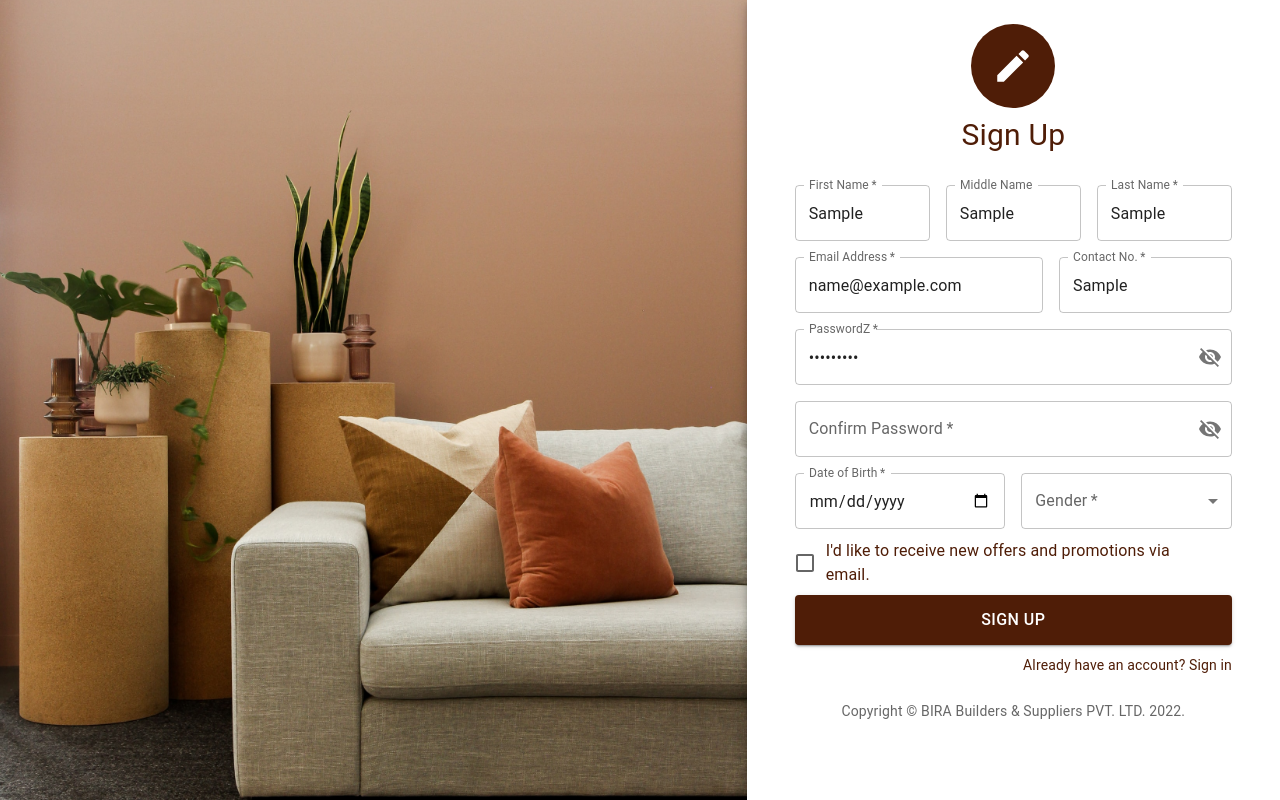
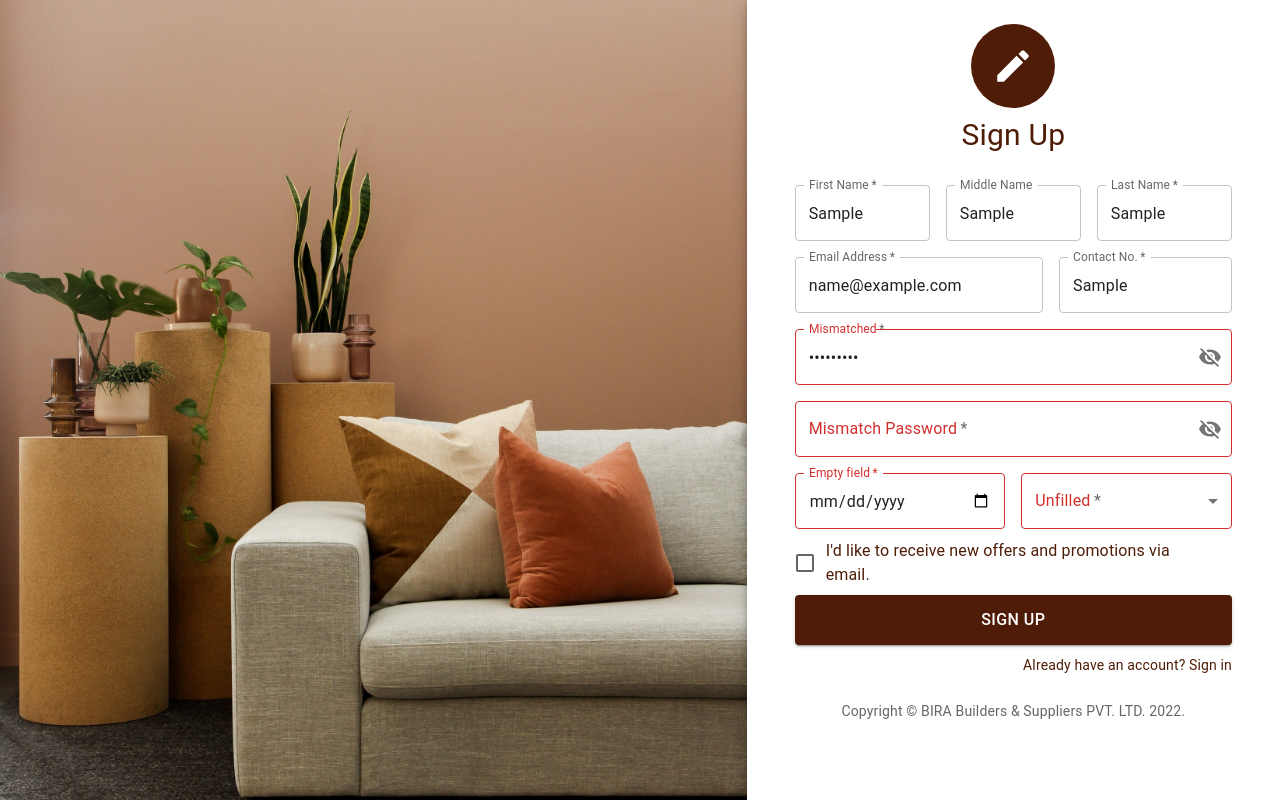
Before and after one commit to NalinMalla/BOSS, a React (Create React App) app: page /signUp in a window 1280 px wide. Both pictures are taken after typing "Sample", "Sample", "Sample", "name@example.com", "Sample", "Sample123" into the empty fields and a click on the button "SIGN UP". Built offline with nearby package versions, Linux system fonts and the light colour scheme; no server answers.

Commit message:
Update signUpPage.

```diff
--- a/src/components/signIn.js
+++ b/src/components/signIn.js
@@ -196,7 +196,7 @@ export default function SignIn() {
         <FormControl fullWidth variant="outlined" required sx={{ mt: 1 }}>
           <InputLabel htmlFor="outlined-adornment-password">
             {isCredentialsInvalid === true ? (
-              <span style={{ color: "#ef0000" }}>Password</span>
+              <span style={{ color: "#D32F2F" }}>Password</span>
             ) : (
               "Password"
             )}
@@ -226,7 +226,7 @@ export default function SignIn() {
 
         <p
           style={{
-            color: "#ef0000",
+            color: "#D32F2F",
             display: isCredentialsInvalid === false ? "none" : "flex",
             marginLeft: 2,
             fontWeight: 500,
--- a/src/screens/signInPage.js
+++ b/src/screens/signInPage.js
@@ -220,7 +220,7 @@ export default function SignInSide(props) {
             <FormControl fullWidth variant="outlined" required sx={{ mt: 1 }}>
               <InputLabel htmlFor="outlined-adornment-password">
                 {isCredentialsInvalid === true ? (
-                  <span style={{ color: "#ef0000" }}>Password</span>
+                  <span style={{ color: "#D32F2F" }}>Password</span>
                 ) : (
                   "Password"
                 )}
@@ -250,7 +250,7 @@ export default function SignInSide(props) {
 
             <p
               style={{
-                color: "#ef0000",
+                color: "#D32F2F",
                 display: isCredentialsInvalid === false ? "none" : "flex",
                 marginLeft: 2,
                 fontWeight: 500,
--- a/src/screens/signUpPage.js
+++ b/src/screens/signUpPage.js
@@ -22,6 +22,7 @@ import CreateIcon from "@mui/icons-material/Create";
 import MenuItem from "@mui/material/MenuItem";
 import Select from "@mui/material/Select";
 import axios from "axios";
+import { useNavigate } from "react-router-dom";
 
 import Colors from "../res/colors";
 import Images from "../res/images";
@@ -45,7 +46,6 @@ function Copyright(props) {
 }
 
 export default function SignUp() {
-
   const [firstName, setFirstName] = React.useState("");
   const [middleName, setMiddleName] = React.useState("");
   const [lastName, setLastName] = React.useState("");
@@ -61,9 +61,11 @@ export default function SignUp() {
   const [gender, setGender] = React.useState("");
   const [dateOfBirth, setDateOfBirth] = React.useState("");
 
-  const [receiveOffer, setReceiveOffer] = React.useState(true);
+  const [receiveOffer, setReceiveOffer] = React.useState(false); //Initially un-ticked
 
-  const [valid, setValid] = React.useState(false);
+  let [valid, setValid] = React.useState(true);
+
+  let navigate = useNavigate();
 
   const handleFirstNameChange = (event) => {
     setFirstName(event.target.value);
@@ -112,24 +114,14 @@ export default function SignUp() {
   };
 
   const handleClickReceiveOffer = () => {
-    receiveOffer = !receiveOffer;
-    console.log("receive Offer: " + receiveOffer);
+    setReceiveOffer(!receiveOffer);
+    console.log("receive Offer: " + receiveOffer); //logs incorrectly
   };
 
   const handleSubmit = (event) => {
     event.preventDefault();
-    // const data = new FormData(event.currentTarget);
 
     const user = {
-      // firstName: data.get("firstName"),
-      // middleName: data.get("middleName"),
-      // lastName: data.get("lastName"),
-      // email: data.get("email"),
-      // password: data.get("password"),
-      // dateOfBirth: data.get("date"),
-      // gender: data.get("gender"),
-      // receiveOffer: data.get("receiveOffer"),
-      // contact: data.get("contact"),
       firstName: firstName,
       middleName: middleName,
       lastName: lastName,
@@ -143,9 +135,23 @@ export default function SignUp() {
 
     console.log(user);
 
-    axios
-      .post("http://localhost:5000/users/add", user)
-      .then((res) => console.log(res.data));
+    axios.post("http://localhost:5000/users/add", user).then(
+      (res) => {
+        console.log(res.data);
+        console.log("Res");
+        setValid(true);
+        alert(
+          "SignUp form successfully submitted.\nClick Ok to redirect this page to LogIn."
+        );
+        navigate("/signIn");
+      },
+      (err) => {
+        console.log("Err");
+        setValid(false);
+      }
+    );
+
+    console.log("valid : " + valid);
   };
 
   return (
@@ -205,11 +211,15 @@ export default function SignUp() {
                   required
                   fullWidth
                   id="firstName"
-                  label={(firstName.trim() === "")&&(valid === false) ? "Empty Field" : "First Name"}
+                  label={
+                    firstName.trim() === "" && valid === false
+                      ? "Unfilled"
+                      : "First Name"
+                  }
                   autoFocus
                   value={firstName}
                   onChange={handleFirstNameChange}
-                  error={(firstName.trim() === "")&&(valid === false)}
+                  error={firstName.trim() === "" && valid === false}
                 />
               </Grid>
               <Grid item xs={12} sm={4}>
@@ -232,10 +242,14 @@ export default function SignUp() {
                   id="lastName"
                   name="lastName"
                   autoComplete="family-name"
-                  label={(lastName.trim() === "")&&(valid === false) ? "Empty Field" : "Last Name"}
+                  label={
+                    lastName.trim() === "" && valid === false
+                      ? "Unfilled"
+                      : "Last Name"
+                  }
                   value={lastName}
                   onChange={handleLastNameChange}
-                  error={(lastName.trim() === "")&&(valid === false)}
+                  error={lastName.trim() === "" && valid === false}
                 />
               </Grid>
               <Grid item xs={7}>
@@ -245,10 +259,14 @@ export default function SignUp() {
                   id="email"
                   name="email"
                   autoComplete="email"
-                  label={(email.trim() === "")&&(valid === false) ? "Empty Field" : "Email Address"}
+                  label={
+                    email.trim() === "" && valid === false
+                      ? "Email Address is required."
+                      : "Email Address"
+                  }
                   value={email}
                   onChange={handleEmailChange}
-                  error={(email.trim() === "")&&(valid ===false)}
+                  error={email.trim() === "" && valid === false}
                 />
               </Grid>
               <Grid item xs={5}>
@@ -258,16 +276,29 @@ export default function SignUp() {
                   id="contact"
                   name="contact"
                   autoComplete="contact"
-                  label={(contact.trim() === "")&&(valid === false) ? "Empty Field" : "Contact No."}
+                  label={
+                    contact.trim() === "" && valid === false
+                      ? "Empty field"
+                      : "Contact No."
+                  }
                   value={contact}
                   onChange={handleContactChange}
-                  error={(contact.trim() === "")&&(valid === false)}
+                  error={contact.trim() === "" && valid === false}
                 />
               </Grid>
               <Grid item xs={12}>
                 <FormControl fullWidth variant="outlined" required>
                   <InputLabel htmlFor="outlined-adornment-password">
-                    {(password.trim() === "")&&(valid === false) ? ((password === confirmPassword)?"Password is required." : "Password doesn't match.") : "Password"}Z
+                    {(password.trim() === "" || password !== confirmPassword) &&
+                    valid === false ? (
+                      password !== confirmPassword ? (
+                        <span style={{ color: "#D32F2F" }}>Mismatched</span>
+                      ) : (
+                        <span style={{ color: "#D32F2F" }}>Empty field</span>
+                      )
+                    ) : (
+                      "Password"
+                    )}
                   </InputLabel>
                   <OutlinedInput
                     id="outlined-adornment-password"
@@ -275,6 +306,11 @@ export default function SignUp() {
                     value={password}
                     onChange={handlePasswordChange}
                     name="password"
+                    error={
+                      (password.trim() === "" ||
+                        password !== confirmPassword) &&
+                      valid === false
+                    }
                     endAdornment={
                       <InputAdornment position="end">
                         <IconButton
@@ -294,13 +330,32 @@ export default function SignUp() {
               <Grid item xs={12}>
                 <FormControl fullWidth variant="outlined" required>
                   <InputLabel htmlFor="outlined-adornment-password">
-                    Confirm Password
+                    {(confirmPassword.trim() === "" ||
+                      password !== confirmPassword) &&
+                    valid === false ? (
+                      password !== confirmPassword ? (
+                        <span style={{ color: "#D32F2F" }}>
+                          Mismatch Password
+                        </span>
+                      ) : (
+                        <span style={{ color: "#D32F2F" }}>
+                          Empty required field
+                        </span>
+                      )
+                    ) : (
+                      "Confirm Password"
+                    )}
                   </InputLabel>
                   <OutlinedInput
                     id="outlined-adornment-password"
                     type={showConfirmPassword ? "text" : "password"}
                     value={confirmPassword}
                     onChange={handleConfirmPasswordChange}
+                    error={
+                      (confirmPassword.trim() === "" ||
+                        password !== confirmPassword) &&
+                      valid === false
+                    }
                     endAdornment={
                       <InputAdornment position="end">
                         <IconButton
@@ -326,24 +381,39 @@ export default function SignUp() {
                 <TextField
                   id="date"
                   name="date"
-                  label="Date of Birth"
                   required
                   type="date"
                   fullWidth
                   InputLabelProps={{
                     shrink: true,
                   }}
+                  label={
+                    dateOfBirth.trim() === "" && valid === false
+                      ? "Empty field"
+                      : "Date of Birth"
+                  }
+                  value={dateOfBirth}
+                  onChange={handleDateOfBirthChange}
+                  error={dateOfBirth.trim() === "" && valid === false}
                 />
               </Grid>
+
               <Grid item xs={12} sm={6}>
                 <FormControl fullWidth required defaultValue="">
-                  <InputLabel id="demo-simple-select-label">Gender</InputLabel>
+                  <InputLabel id="demo-simple-select-label">
+                    {gender.trim() === "" && valid === false ? (
+                      <span style={{ color: "#D32F2F" }}>Unfilled</span>
+                    ) : (
+                      "Gender"
+                    )}
+                  </InputLabel>
                   <Select
                     labelId="demo-simple-select-label"
                     id="demo-simple-select"
                     name="gender"
                     value={gender}
                     label="Gender"
+                    error={gender === "" && valid === false}
                     onChange={handleGenderChange}
                   >
                     <MenuItem value="male">Male</MenuItem>
```
